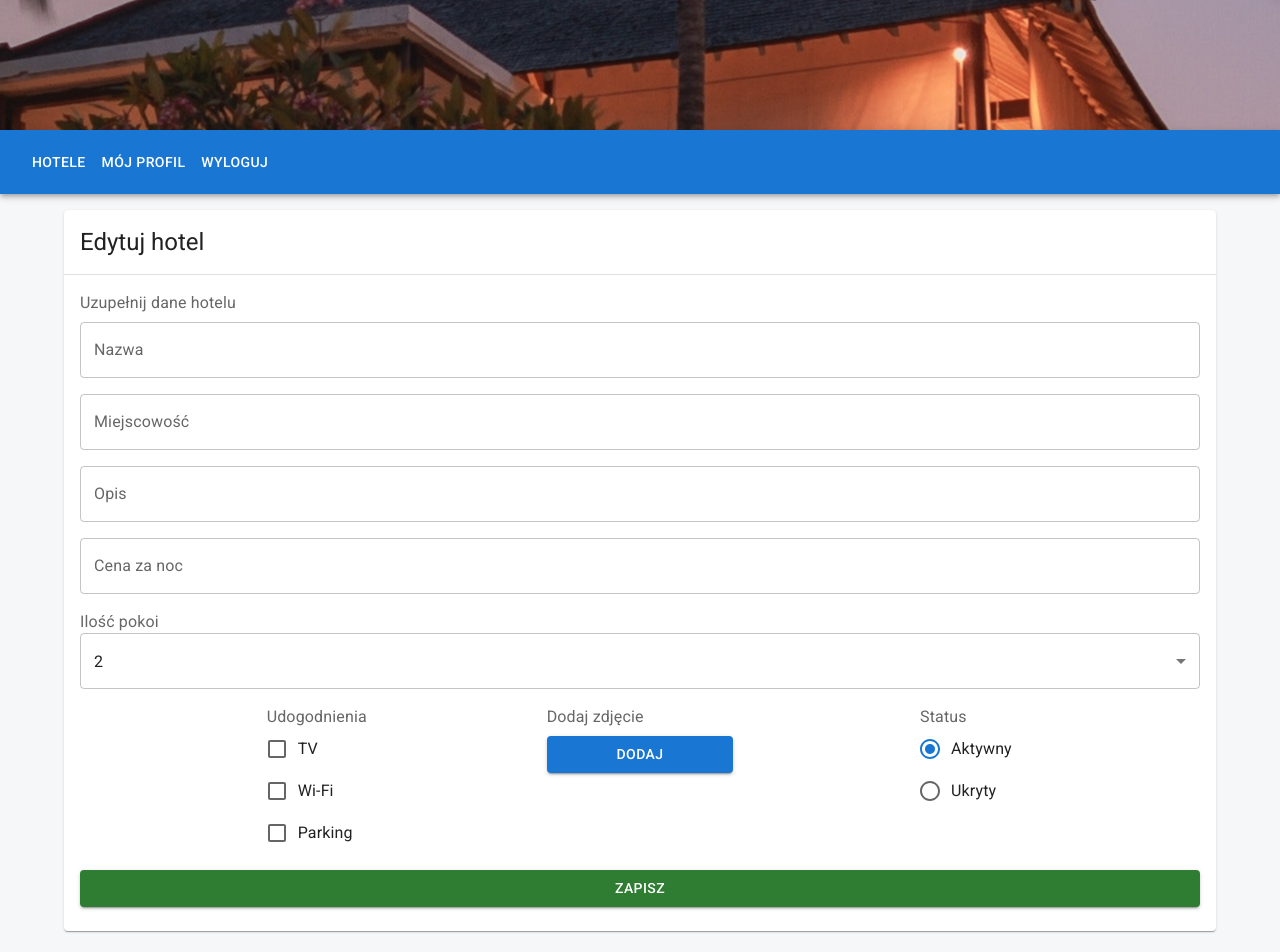
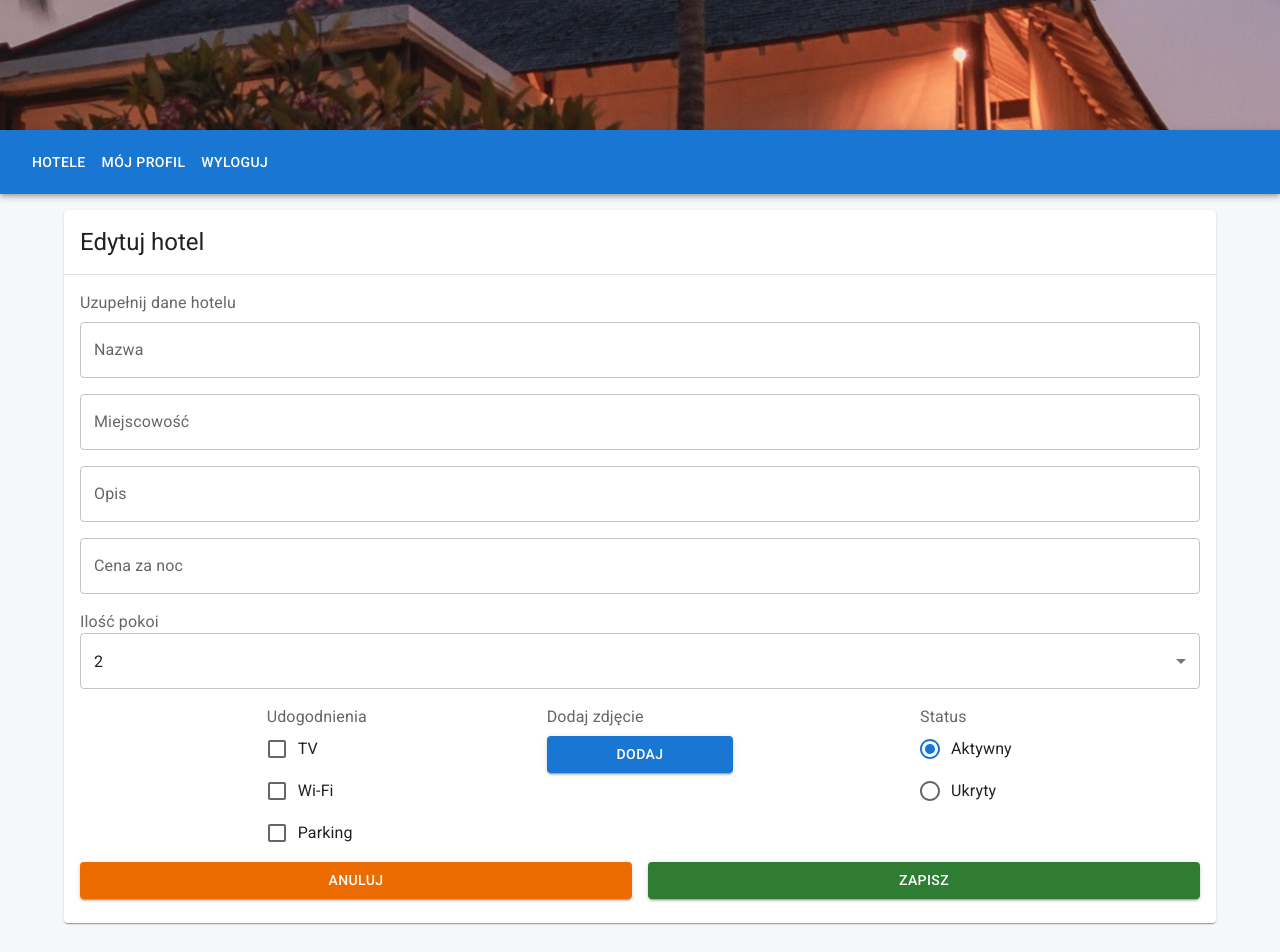
Before and after one commit to zyzgz/Booking-app, a React (Create React App) app: page /profil/hotele/edytuj/1 in a window 1280 px wide. Shown: the top 952 px of the page. Built offline with nearby package versions, Linux system fonts and the light colour scheme; no server answers; sample sign-in values are in the browser's storage.

Commit message:
feat: add cancel button to hotel form

```diff
--- a/src/components/Hotels/HotelForm/HotelForm.jsx
+++ b/src/components/Hotels/HotelForm/HotelForm.jsx
@@ -17,12 +17,14 @@ import {
   InputLabel,
   Divider,
   Grid,
+  Stack,
 } from "@mui/material";
 import { useState, useEffect, useMemo } from "react";
 import * as yup from "yup";
 import { useForm, Controller } from "react-hook-form";
 import { yupResolver } from "@hookform/resolvers/yup";
 import useAuth from "../../../hooks/useAuth";
+import { useNavigate } from "react-router-dom";
 import { ButtonLoading } from "../../UI/ButtonLoading/ButtonLoading";
 
 const schema = yup.object().shape({
@@ -38,6 +40,7 @@ const schema = yup.object().shape({
 export function HotelForm(props) {
   const [auth] = useAuth();
   const [loading, setLoading] = useState(false);
+  const navigate = useNavigate();
 
   const featuresOptions = [
     {
@@ -84,6 +87,10 @@ export function HotelForm(props) {
     }
 
     setLoading(false);
+  };
+
+  const cancel = () => {
+    navigate("/profil/hotele");
   };
 
   useEffect(() => {
@@ -190,7 +197,6 @@ export function HotelForm(props) {
                   )}
                 />
               </FormGroup>
-              {/* sx={{ display: "flex", justifyContent: "space-evenly" }} */}
               <Grid container justifyContent="space-evenly">
                 <Grid item xs={12} sm={1}>
                   <FormGroup sx={{ my: 1 }}>
@@ -290,12 +296,21 @@ export function HotelForm(props) {
                   </FormGroup>
                 </Grid>
               </Grid>
-
-              <ButtonLoading
-                loading={loading}
-                label={props.buttonText}
-                color="success"
-              />
+              <Stack spacing={2} direction="row">
+                <Button
+                  onClick={cancel}
+                  variant="contained"
+                  color="warning"
+                  fullWidth
+                >
+                  Anuluj
+                </Button>
+                <ButtonLoading
+                  loading={loading}
+                  label={props.buttonText}
+                  color="success"
+                />
+              </Stack>
             </Box>
           </CardContent>
         </Box>
```
